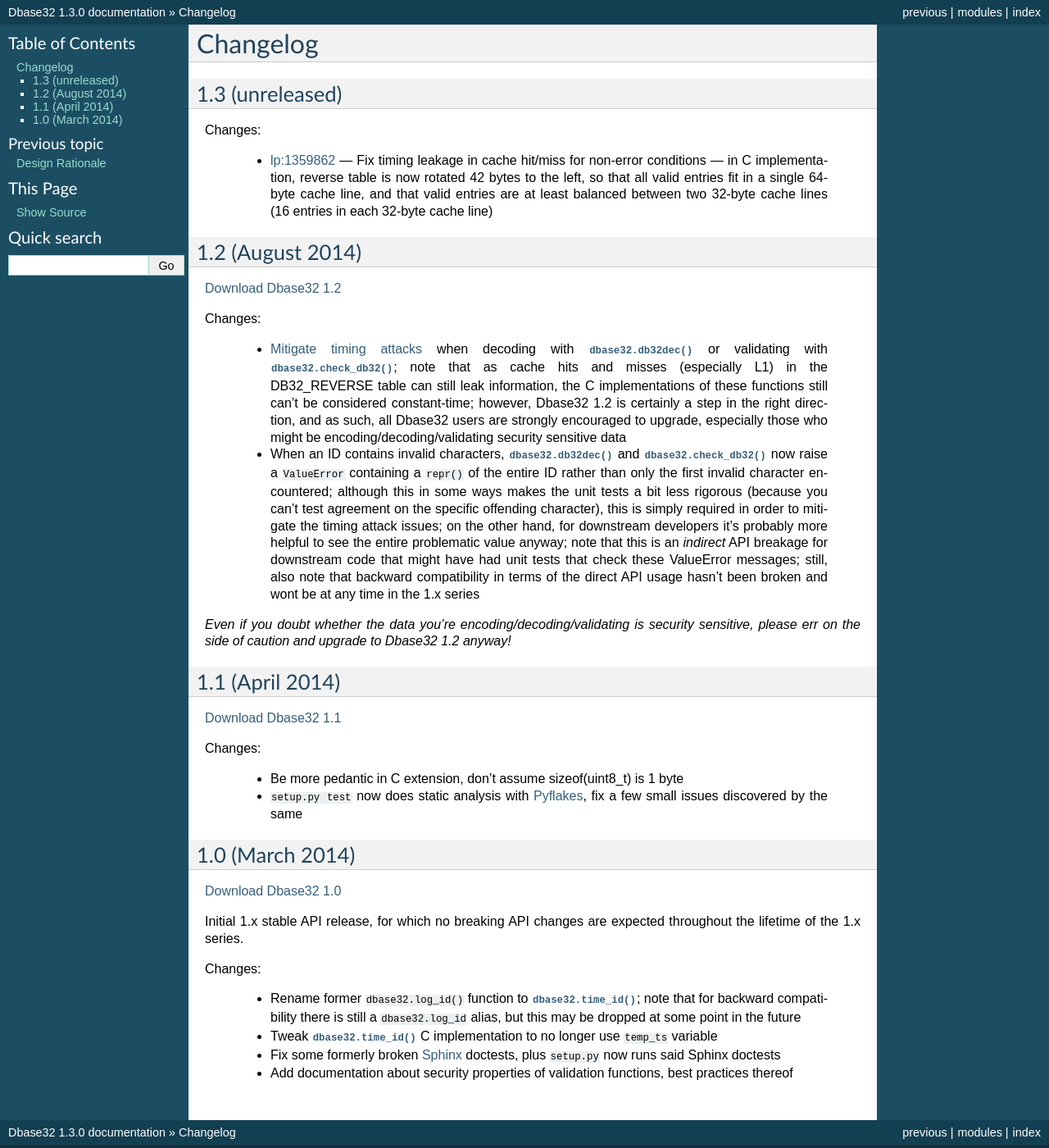
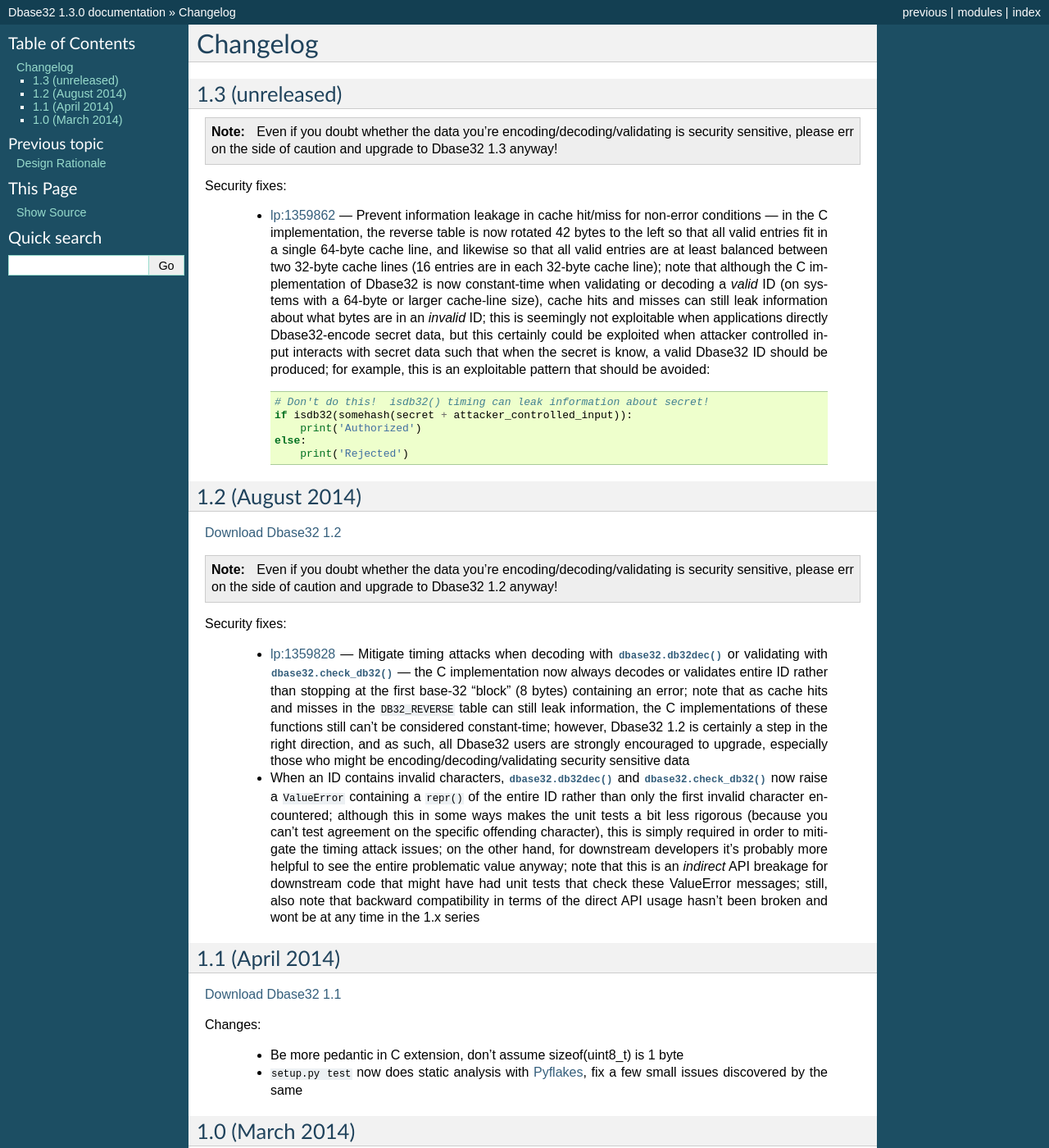
Before and after one commit to json420/dbase32, a Sphinx documentation site: the page built from doc/changelog.rst, in a window 1280 px wide and 1400 px high. Shown: the whole window at 82% size. Built offline with Sphinx 7.4.7, drawn with Linux system fonts in a browser that asks for light colours.

Commit message:
Improve changelog.rst entries for lp:1359828 and lp:1359862

```diff
--- a/doc/changelog.rst
+++ b/doc/changelog.rst
@@ -5,13 +5,34 @@
 1.3 (unreleased)
 ----------------
 
-Changes:
+.. note::
 
-    * `lp:1359862`_ --- Fix timing leakage in cache hit/miss for non-error
-      conditions --- in C implementation, reverse table is now rotated 42 bytes
-      to the left, so that all valid entries fit in a single 64-byte cache line,
-      and that valid entries are at least balanced between two 32-byte cache
-      lines (16 entries in each 32-byte cache line)
+    Even if you doubt whether the data you're encoding/decoding/validating is
+    security sensitive, please err on the side of caution and upgrade to Dbase32
+    1.3 anyway!
+
+Security fixes:
+
+    *   `lp:1359862`_ --- Prevent information leakage in cache hit/miss for
+        non-error conditions --- in the C implementation, the reverse table is
+        now rotated 42 bytes to the left so that all valid entries fit in a
+        single 64-byte cache line, and likewise so that all valid entries are at
+        least balanced between two 32-byte cache lines (16 entries are in each
+        32-byte cache line); note that although the C implementation of Dbase32
+        is now constant-time when validating or decoding a *valid* ID (on
+        systems with a 64-byte or larger cache-line size), cache hits and misses
+        can still leak information about what bytes are in an *invalid* ID; this
+        is seemingly not exploitable when applications directly Dbase32-encode
+        secret data, but this certainly could be exploited when attacker
+        controlled input interacts with secret data such that when the secret is
+        know, a valid Dbase32 ID should be produced; for example, this is an
+        exploitable pattern that should be avoided::
+
+            # Don't do this!  isdb32() timing can leak information about secret!
+            if isdb32(somehash(secret + attacker_controlled_input)):
+                print('Authorized')
+            else:
+                print('Rejected')
 
 
 
@@ -20,33 +41,37 @@
 
 `Download Dbase32 1.2`_
 
-Changes:
+.. note::
 
-    * `Mitigate timing attacks`_ when decoding with :func:`dbase32.db32dec()` or
-      validating with :func:`dbase32.check_db32()`; note that as cache hits and
-      misses (especially L1) in the DB32_REVERSE table can still leak
-      information, the C implementations of these functions still can't be
-      considered constant-time; however, Dbase32 1.2 is certainly a step in the
-      right direction, and as such, all Dbase32 users are strongly encouraged to
-      upgrade, especially those who might be encoding/decoding/validating
-      security sensitive data
+    Even if you doubt whether the data you're encoding/decoding/validating is
+    security sensitive, please err on the side of caution and upgrade to Dbase32
+    1.2 anyway!
 
-    * When an ID contains invalid characters, :func:`dbase32.db32dec()` and
-      :func:`dbase32.check_db32()` now raise a ``ValueError`` containing a
-      ``repr()`` of the entire ID rather than only the first invalid character
-      encountered; although this in some ways makes the unit tests a bit less
-      rigorous (because you can't test agreement on the specific offending
-      character), this is simply required in order to mitigate the timing attack
-      issues; on the other hand, for downstream developers it's probably more
-      helpful to see the entire problematic value anyway; note that this is an
-      *indirect* API breakage for downstream code that might have had unit tests
-      that check these ValueError messages; still, also note that backward
-      compatibility in terms of the direct API usage hasn't been broken and wont
-      be at any time in the 1.x series
+Security fixes:
 
-*Even if you doubt whether the data you're encoding/decoding/validating is
-security sensitive, please err on the side of caution and upgrade to Dbase32 1.2
-anyway!*
+    *   `lp:1359828`_ --- Mitigate timing attacks when decoding with
+        :func:`dbase32.db32dec()` or validating with
+        :func:`dbase32.check_db32()` --- the C implementation now always decodes
+        or validates entire ID rather than stopping at the first base-32 "block"
+        (8 bytes) containing an error; note that as cache hits and misses in the
+        ``DB32_REVERSE`` table can still leak information, the C implementations
+        of these functions still can't be considered constant-time; however,
+        Dbase32 1.2 is certainly a step in the right direction, and as such, all
+        Dbase32 users are strongly encouraged to upgrade, especially those who
+        might be encoding/decoding/validating security sensitive data
+
+    *   When an ID contains invalid characters, :func:`dbase32.db32dec()` and
+        :func:`dbase32.check_db32()` now raise a ``ValueError`` containing a
+        ``repr()`` of the entire ID rather than only the first invalid character
+        encountered; although this in some ways makes the unit tests a bit less
+        rigorous (because you can't test agreement on the specific offending
+        character), this is simply required in order to mitigate the timing
+        attack issues; on the other hand, for downstream developers it's
+        probably more helpful to see the entire problematic value anyway; note
+        that this is an *indirect* API breakage for downstream code that might
+        have had unit tests that check these ValueError messages; still, also
+        note that backward compatibility in terms of the direct API usage hasn't
+        been broken and wont be at any time in the 1.x series
 
 
 
@@ -94,6 +119,6 @@
 .. _`Download Dbase32 1.0`: https://launchpad.net/dbase32/+milestone/1.0
 
 .. _`lp:1359862`: https://bugs.launchpad.net/dbase32/+bug/1359862
-.. _`Mitigate timing attacks`: https://bugs.launchpad.net/dbase32/+bug/1359828
+.. _`lp:1359828`: https://bugs.launchpad.net/dbase32/+bug/1359828
 .. _`Pyflakes`: https://launchpad.net/pyflakes
 .. _`Sphinx`: http://sphinx-doc.org/
```
